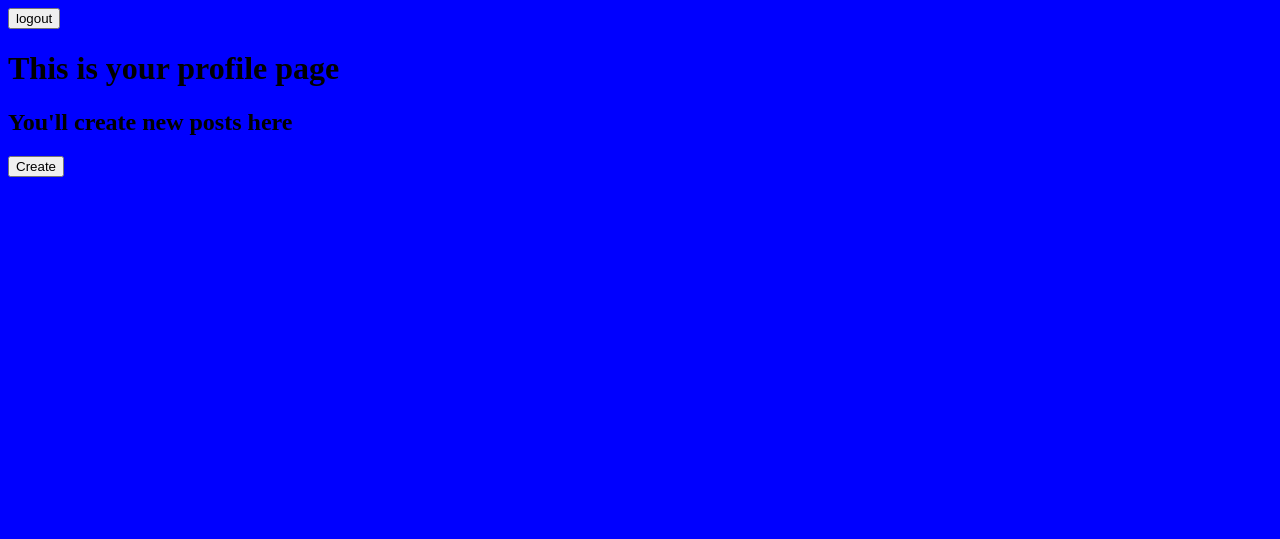
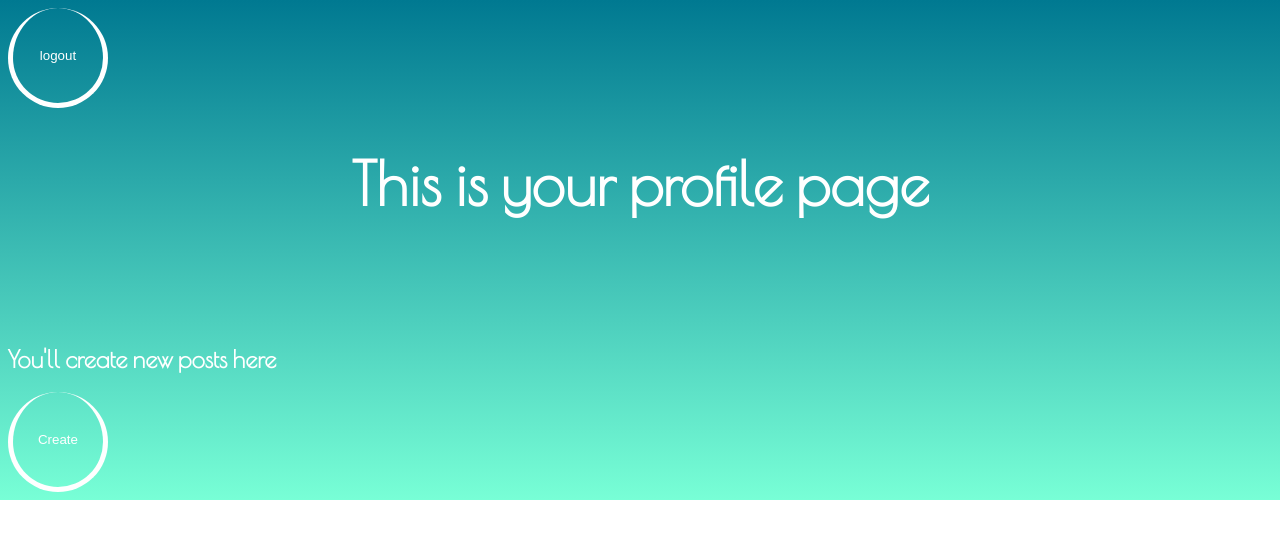
Before and after one commit to smarvins/Bridge, a Django app: page /profile/ in a window 1280 px wide. Shown: the top 539 px of the page. Run offline with Django 3.2, Linux system fonts and the light colour scheme; some libraries are stand-ins or nearby versions.

Commit message:
new migration files

```diff
--- a/app/templates/profile.html
+++ b/app/templates/profile.html
@@ -8,9 +8,57 @@
      <link rel="stylesheet" href="{% static 'styles.css' %}">
      <link href="https://fonts.googleapis.com/css?family=Gothic+A1|Poiret+One" rel="stylesheet">
   </head>
+  <style>
+  ::-webkit-scrollbar {
+      width: 20px;
+  }
+
+  /* Track */
+  ::-webkit-scrollbar-track {
+      background: linear-gradient(#007991, #78ffd6);
+  }
+
+  /* Handle */
+  ::-webkit-scrollbar-thumb {
+      border-radius: 20px;
+      border:2px solid white;
+      background: transparent;
+  }
+
+  h1{
+    margin-bottom: 10%;
+    font-size: 60px;
+    text-align: center;
+  }
+  input{
+    color: white;
+    border-radius: 50%;
+    border: 10px solid white;
+    border-top: 10px transparent;
+    border-bottom: 10px solid white;
+    /* border-color: white; */
+    border-width: 5px;
+    background: transparent;
+    padding: 0px;
+    width: 100px;
+    height: 100px;
+  }
+  body{
+    color: white;
+    font-family: 'Gothic A1', sans-serif;
+    font-family: 'Poiret One', cursive;
+    height: 100%;
+   background: linear-gradient(#007991, #78ffd6);
+   background-repeat: no-repeat;
+  }
+  .list_of_posts{
+    border: 5px solid white;
+    padding-bottom: 50px;
+  }
+  </style>
   <body>
                      <!-- logout button -->
-    <form class="logout" action={% url 'logout' %} method="post">
+    <form class="logout" action={% url 'home' %} method="post">
       {% csrf_token %}
       <input type="submit" value="logout">
     </form>
@@ -24,7 +72,13 @@
         {{ form }}
         <input type="Submit" value="Create">
       </form>
-
+      {% for posts in posts %}
+        <div class="list_of_posts">
+          <h5>{{ posts.nickname }} Has a new post:)</h5>
+          <img src="{{ posts.thumb.url }}" />
+          <h4>{{ posts.body }}</h4>
+          <h4>{{ posts.date }}</h4>
+      {% endfor %}
     </div>
   </body>
 </html>
--- a/assets/styles.css
+++ b/assets/styles.css
@@ -1,3 +1,46 @@
+::-webkit-scrollbar {
+    width: 20px;
+}
+
+/* Track */
+::-webkit-scrollbar-track {
+    background: linear-gradient(#007991, #78ffd6);
+}
+
+/* Handle */
+::-webkit-scrollbar-thumb {
+    border-radius: 20px;
+    border:2px solid white;
+    background: transparent;
+}
+
+h1{
+  margin-bottom: 10%;
+  font-size: 60px;
+  text-align: center;
+}
+input{
+  color: white;
+  border-radius: 50%;
+  border: 10px solid white;
+  border-top: 10px transparent;
+  border-bottom: 10px solid white;
+  /* border-color: white; */
+  border-width: 5px;
+  background: transparent;
+  padding: 0px;
+  width: 100px;
+  height: 100px;
+}
 body{
-  background-color: blue
+  color: white;
+  font-family: 'Gothic A1', sans-serif;
+  font-family: 'Poiret One', cursive;
+  height: 100%;
+ background: linear-gradient(#007991, #78ffd6);
+ background-repeat: no-repeat;
 }
+.list_of_posts{
+  border: 5px solid white;
+  padding-bottom: 50px;
+}
```
Also changed, not shown: app/migrations/0005_auto_20180515_1115.py (added), 1 other file.
